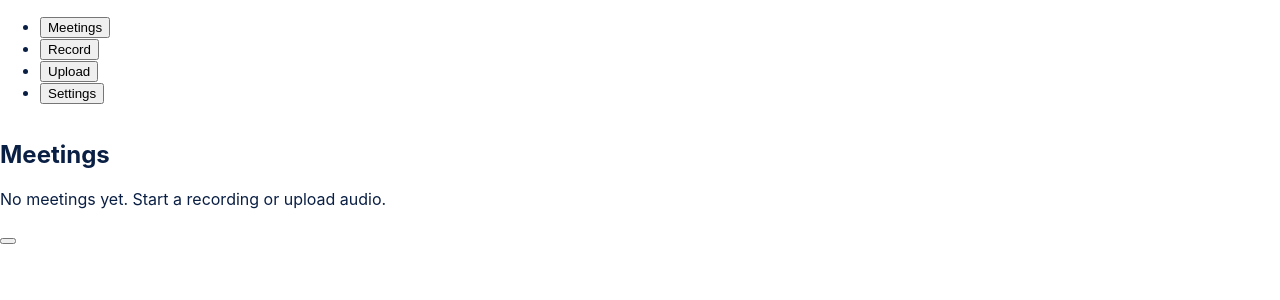
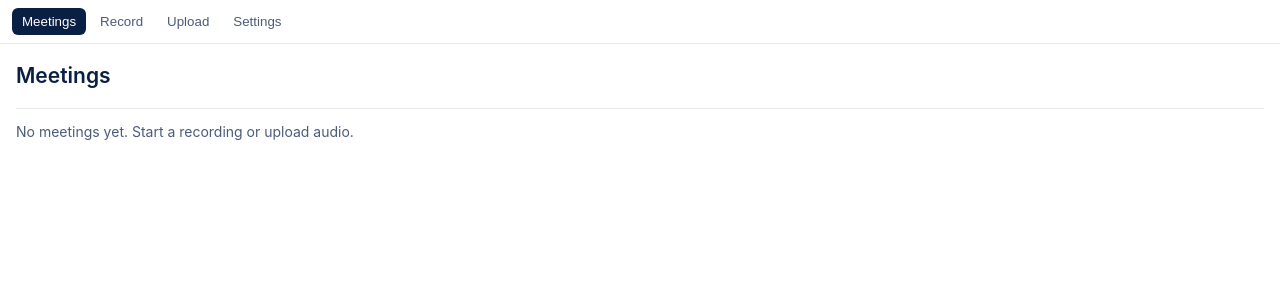
Before and after one commit to YASSERRMD/barq-minutes-chrome, a React (Vite) app: page / in a window 1280 px wide. Shown: the top 300 px of the page. Built offline with nearby package versions, Linux system fonts and the light colour scheme.

Commit message:
feat(ui): add app shell and base navigation

```diff
--- a/src/shared/styles/global.css
+++ b/src/shared/styles/global.css
@@ -1,6 +1,19 @@
 :root {
   color-scheme: light;
+  --bm-bg: #ffffff;
+  --bm-surface: #f7f8fa;
+  --bm-border: #E5E7EB;
+  --bm-text: #0A1F44;
+  --bm-text-muted: #4b5b7a;
+  --bm-primary: #0A1F44;
+  --bm-accent: #C9A227;
+  --bm-danger: #b3261e;
+  --bm-radius: 10px;
+  --bm-radius-sm: 6px;
+  --bm-shadow: 0 1px 2px rgba(10, 31, 68, 0.06);
   font-family: 'Inter', -apple-system, BlinkMacSystemFont, 'Segoe UI', Roboto, sans-serif;
+  font-size: 14px;
+  line-height: 1.5;
 }
 
 * {
@@ -11,8 +24,30 @@ html, body, #root {
   margin: 0;
   padding: 0;
   height: 100%;
-  background: #ffffff;
-  color: #0A1F44;
+  background: var(--bm-bg);
+  color: var(--bm-text);
+}
+
+body {
+  min-width: 320px;
+}
+
+h1, h2, h3, h4 {
+  margin: 0 0 8px 0;
+  color: var(--bm-text);
+  font-weight: 600;
+}
+
+p {
+  margin: 0 0 8px 0;
+}
+
+.muted {
+  color: var(--bm-text-muted);
+}
+
+.hidden {
+  display: none;
 }
 
 .app-shell {
@@ -20,3 +55,140 @@ html, body, #root {
   flex-direction: column;
   min-height: 100vh;
 }
+
+.app-nav {
+  border-bottom: 1px solid var(--bm-border);
+  background: var(--bm-bg);
+  position: sticky;
+  top: 0;
+  z-index: 10;
+}
+
+.app-nav ul {
+  display: flex;
+  gap: 4px;
+  list-style: none;
+  margin: 0;
+  padding: 8px 12px;
+}
+
+.nav-item {
+  background: transparent;
+  border: none;
+  padding: 6px 10px;
+  border-radius: var(--bm-radius-sm);
+  color: var(--bm-text-muted);
+  font-weight: 500;
+  cursor: pointer;
+}
+
+.nav-item:hover {
+  background: var(--bm-surface);
+  color: var(--bm-text);
+}
+
+.nav-item.active {
+  background: var(--bm-primary);
+  color: #fff;
+}
+
+.app-main {
+  flex: 1;
+  padding: 16px;
+}
+
+.route {
+  display: flex;
+  flex-direction: column;
+  gap: 12px;
+}
+
+.route-header {
+  display: flex;
+  align-items: center;
+  gap: 10px;
+  border-bottom: 1px solid var(--bm-border);
+  padding-bottom: 8px;
+}
+
+.primary-button {
+  background: var(--bm-primary);
+  color: #fff;
+  border: none;
+  padding: 10px 16px;
+  border-radius: var(--bm-radius-sm);
+  font-weight: 600;
+  cursor: pointer;
+}
+
+.primary-button:hover {
+  filter: brightness(1.05);
+}
+
+.primary-button:disabled {
+  opacity: 0.5;
+  cursor: not-allowed;
+}
+
+.ghost-button {
+  background: transparent;
+  color: var(--bm-text);
+  border: 1px solid var(--bm-border);
+  padding: 8px 12px;
+  border-radius: var(--bm-radius-sm);
+  cursor: pointer;
+  font-weight: 500;
+}
+
+.ghost-button:hover {
+  background: var(--bm-surface);
+}
+
+.accent-button {
+  background: var(--bm-accent);
+  color: var(--bm-text);
+  border: none;
+  padding: 10px 14px;
+  border-radius: var(--bm-radius-sm);
+  font-weight: 600;
+  cursor: pointer;
+}
+
+.popup-body {
+  width: 280px;
+  padding: 14px;
+  background: var(--bm-bg);
+}
+
+.popup h1 {
+  font-size: 16px;
+}
+
+.popup-actions {
+  display: flex;
+  flex-direction: column;
+  gap: 8px;
+  margin-top: 12px;
+}
+
+.options-body {
+  background: var(--bm-bg);
+  padding: 24px;
+}
+
+.options {
+  max-width: 720px;
+  margin: 0 auto;
+}
+
+.options-header {
+  margin-bottom: 24px;
+}
+
+.options-section {
+  border: 1px solid var(--bm-border);
+  border-radius: var(--bm-radius);
+  padding: 16px;
+  margin-bottom: 16px;
+  background: var(--bm-surface);
+}
```
Also changed, not shown: src/offscreen/offscreen.html (added, +10 -0 lines), src/offscreen/offscreen.ts (added, +21 -0 lines).
